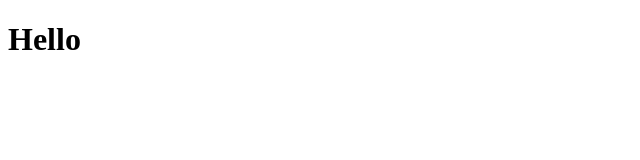
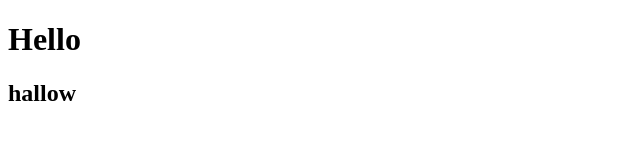
Before and after one commit to sandiadrian1/latihanuas, a plain HTML site: page index.html in a window 1280 px wide. Shown: the whole page, without its empty margins (0-640 px from the left). Drawn offline with Linux system fonts and the light colour scheme.

Commit message:
menambahkan allow

```diff
--- a/index.html
+++ b/index.html
@@ -7,5 +7,6 @@
 </head>
 <body>
        <h1>Hello</h1>
+       <h2>hallow</h2>
 </body>
 </html>
```
